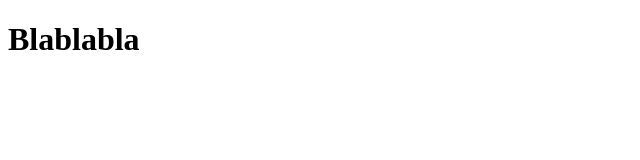
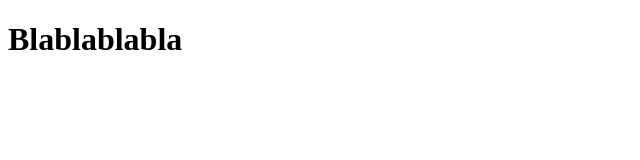
Before and after one commit to HunyadiLaszlo/programozas, a plain HTML site: page index.html in a window 1280 px wide. Shown: the full height of the page, 0-640 px from the left. Drawn offline with Linux system fonts and the light colour scheme.

Commit message:
Következő ver

```diff
--- a/index.html
+++ b/index.html
@@ -6,6 +6,6 @@
     <title>Document</title>
 </head>
 <body>
-    <h1>Blablabla</h1>
+    <h1>Blablablabla</h1>
 </body>
 </html>
```
